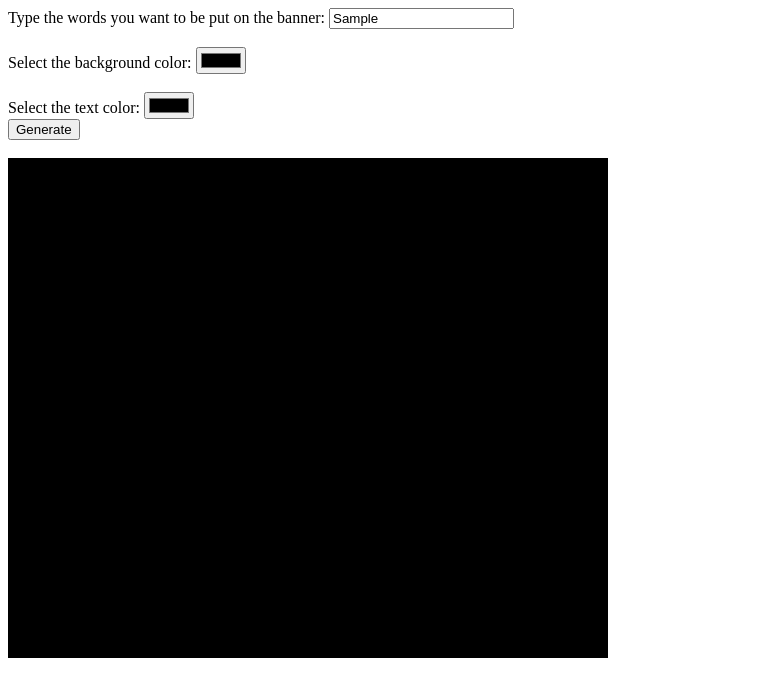
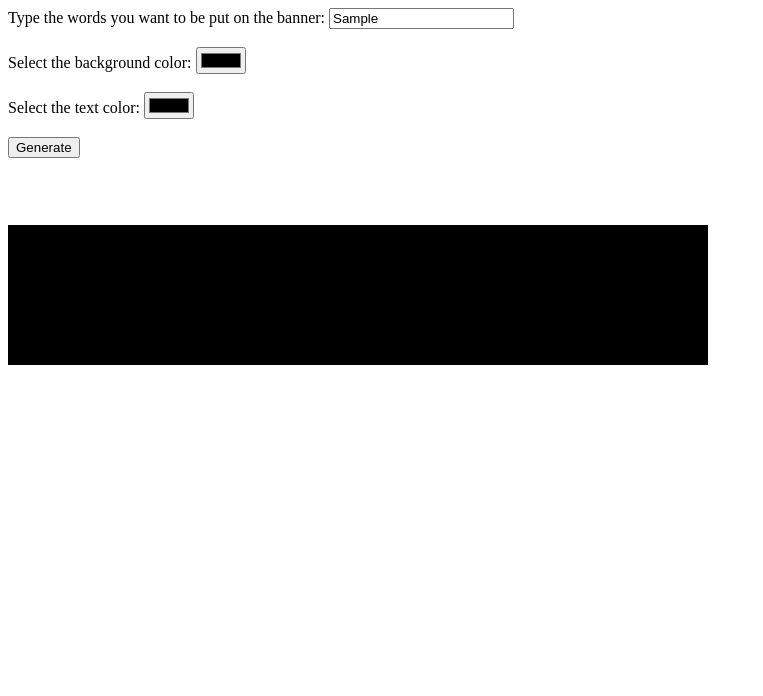
Before and after one commit to shifaq2337/banner-generator, a plain HTML site: page index.html in a window 1280 px wide. Both pictures are taken after typing "Sample" into the empty fields and a click on the button "Generate". Shown: the whole page, without its empty margins (0-763 px from the left). Drawn offline with nearby package versions, Linux system fonts and the light colour scheme.

Commit message:
add code to change txt color to usercolor and make text show up on banner

```diff
--- a/index.html
+++ b/index.html
@@ -2,34 +2,45 @@
 <html>
   <head>
     <meta charset="UTF-8">
-    <title>jQuery Template</title>
+    <title>Banner Generator</title>
+    <link href="https://fonts.googleapis.com/css?family=Alex+Brush" rel="stylesheet">
     <script src="https://code.jquery.com/jquery-3.1.1.js" integrity="sha256-16cdPddA6VdVInumRGo6IbivbERE8p7CQR3HzTBuELA=" crossorigin="anonymous"></script>
     <script>
+
       $(function(){
 
           $('button').click(function(){
             var userBkgcolor = $('#bkgcolor').val();
             $('div').val(userBkgcolor).css('background-color', userBkgcolor);
-
-
+            var userTxtcolor = $('#txtcolor').val();
+            $('h1').val(userTxtcolor).css('color', userTxtcolor);
+            var userText =$('#userWords').val();
+            $('h1').html(userText);
             });
       });
   </script>
   <style>
     div{
       background-color:black;
-      width:600px;
-      height:500px;
+      width:700px;
+      height:140px;
     }
+    h1{
+      text-align:center;
+      font-size:100px;
+      font-family: 'Alex Brush', cursive;
+    }
+
   </style>
   </head>
 
 
   <body>
+
          Type the words you want to be put on the banner:
-         <input type="text" name="words"/>
-         <br>
-         <br>
+         <input id="userWords" type="text"/>
+        <br>
+        <br>
          Select the background color:
          <input id="bkgcolor" type="color"/>
          <br>
@@ -37,9 +48,12 @@
          Select the text color:
          <input id="txtcolor" type = "color"/>
          <br>
+         <br>
          <button>Generate</button>
+
      <br>
-     <br>
-     <div></div>
+     <div>
+       <h1></h1>
+     </div>
   </body>
 </html>
```
